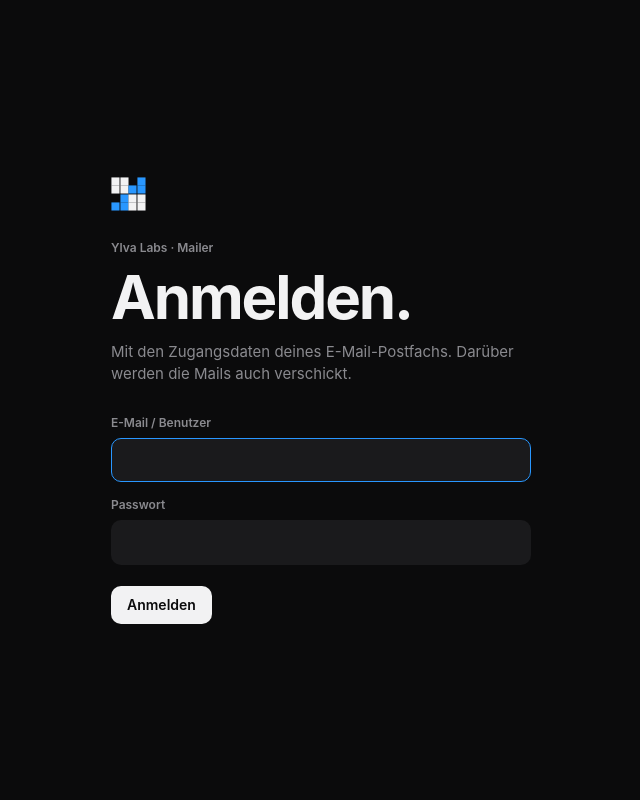
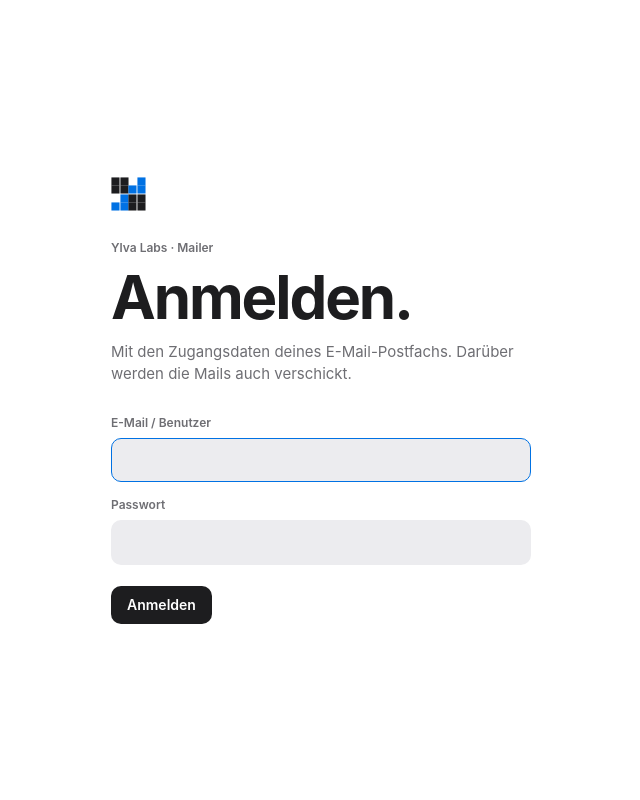
Before and after one commit to oskar-hq/ylvalabsemail, a Flask app: page /login?next=/ in a window 1280 px wide. Shown: the whole page, without its empty margins (319-959 px from the left). Run offline with Flask 3, Linux system fonts and the light colour scheme; data comes from the database, SQL or seed files in the repository; data that the repository does not hold is empty.

Commit message:
Darstellung wählbar: Hell, Dunkel oder automatisch wie das Gerät
Im Konto-Menü (Kreis oben rechts) unter „Darstellung“. Die Wahl steht im Cookie „theme“, damit jede Seite
gleich in der richtigen Farbe startet; „Auto“ folgt prefers-color-scheme. Alle festen Farben in cockpit.css
sind jetzt Variablen mit einem hellen und einem dunklen Satz.

Co-Authored-By: Claude Opus 5.5 <noreply@anthropic.com>
Claude-Session: https://claude.ai/code/session_01MKhpQwYezPaZ8PdAUz8PvX

```diff
--- a/app/main.py
+++ b/app/main.py
@@ -205,6 +205,13 @@ def check_csrf():
         token = request.form.get("_csrf") or request.headers.get("X-CSRF-Token")
         if not token or token != session.get("csrf"):
             abort(400, "Ungültiges Formular-Token. Bitte Seite neu laden.")
+
+
+@app.context_processor
+def _ui_theme():
+    """Darstellung (Hell, Dunkel, Automatisch) aus dem Cookie, damit die Seite gleich richtig gezeichnet wird."""
+    theme = request.cookies.get("theme", "")
+    return {"ui_theme": theme if theme in ("light", "dark") else "auto"}
 
 
 @app.after_request
--- a/static/cockpit.css
+++ b/static/cockpit.css
@@ -4,7 +4,13 @@
   --canvas:#0b0b0c; --s1:#111113; --s2:#151517; --s3:#1a1a1c; --s4:#242427;
   --paper:var(--canvas); --tint:var(--s2); --ink:#f2f2f3; --body:#a1a1a6; --muted:#8a8a8f; --ink3:#66666c; --deep:#d9d9dc;
   --blue:#2997ff; --light:rgba(41,151,255,.18); --ice:rgba(41,151,255,.14); --spore:#ff9f43; --err:#ff453a; --good:#30d158;
-  --line:rgba(255,255,255,.07);
+  --line:rgba(255,255,255,.07); --line-strong:rgba(255,255,255,.2); --link-line:rgba(255,255,255,.3);
+  --glass:rgba(11,11,12,.72); --glass-strong:rgba(11,11,12,.86);
+  --primary:#f2f2f3; --primary-hover:#fff; --on-primary:#0b0b0c;
+  --tile:#fff; --on-tile:#0b0b0c;
+  --warn-bg:rgba(255,159,67,.1); --warn-pill:rgba(255,159,67,.14); --warn-ink:#ffc58a;
+  --err-bg:rgba(255,69,58,.12); --err-pill:rgba(255,69,58,.16); --err-ink:#ff8a82;
+  --good-pill:rgba(48,209,88,.14); --shadow:rgba(0,0,0,.55); --backdrop:rgba(0,0,0,.6);
   --sans:-apple-system,BlinkMacSystemFont,"SF Pro Text","Inter Tight","Segoe UI",system-ui,sans-serif;
   --display:-apple-system,BlinkMacSystemFont,"SF Pro Display","Inter Tight","Segoe UI",system-ui,sans-serif;
   --gut:clamp(16px,4vw,40px);
@@ -12,10 +18,39 @@
   --tabbar:0px;
   color-scheme:dark;
 }
+/* Hell: wählbar im Konto-Menü (Darstellung). „Automatisch“ folgt der Einstellung des Geräts. */
+:root[data-theme="light"]{
+  --canvas:#ffffff; --s1:#f5f5f7; --s2:#f2f2f4; --s3:#ececef; --s4:#e1e1e6;
+  --ink:#1d1d1f; --body:#515154; --muted:#6e6e73; --ink3:#8e8e93; --deep:#2c2c2e;
+  --blue:#0071e3; --light:rgba(0,113,227,.12); --ice:rgba(0,113,227,.09); --spore:#c25e00; --err:#d70015; --good:#1f8a3a;
+  --line:rgba(0,0,0,.08); --line-strong:rgba(0,0,0,.2); --link-line:rgba(0,0,0,.3);
+  --glass:rgba(255,255,255,.75); --glass-strong:rgba(255,255,255,.9);
+  --primary:#1d1d1f; --primary-hover:#000; --on-primary:#fff;
+  --tile:#1d1d1f; --on-tile:#fff;
+  --warn-bg:rgba(255,149,0,.12); --warn-pill:rgba(255,149,0,.16); --warn-ink:#8a4b00;
+  --err-bg:rgba(215,0,21,.08); --err-pill:rgba(215,0,21,.1); --err-ink:#b00012;
+  --good-pill:rgba(31,138,58,.12); --shadow:rgba(0,0,0,.16); --backdrop:rgba(0,0,0,.3);
+  color-scheme:light;
+}
+@media (prefers-color-scheme: light){
+  :root[data-theme="auto"]{
+  --canvas:#ffffff; --s1:#f5f5f7; --s2:#f2f2f4; --s3:#ececef; --s4:#e1e1e6;
+  --ink:#1d1d1f; --body:#515154; --muted:#6e6e73; --ink3:#8e8e93; --deep:#2c2c2e;
+  --blue:#0071e3; --light:rgba(0,113,227,.12); --ice:rgba(0,113,227,.09); --spore:#c25e00; --err:#d70015; --good:#1f8a3a;
+  --line:rgba(0,0,0,.08); --line-strong:rgba(0,0,0,.2); --link-line:rgba(0,0,0,.3);
+  --glass:rgba(255,255,255,.75); --glass-strong:rgba(255,255,255,.9);
+  --primary:#1d1d1f; --primary-hover:#000; --on-primary:#fff;
+  --tile:#1d1d1f; --on-tile:#fff;
+  --warn-bg:rgba(255,149,0,.12); --warn-pill:rgba(255,149,0,.16); --warn-ink:#8a4b00;
+  --err-bg:rgba(215,0,21,.08); --err-pill:rgba(215,0,21,.1); --err-ink:#b00012;
+  --good-pill:rgba(31,138,58,.12); --shadow:rgba(0,0,0,.16); --backdrop:rgba(0,0,0,.3);
+  color-scheme:light;
+}
+}
 body{background:var(--canvas);color:var(--ink);font:400 15px/1.5 var(--sans)}
 a{color:var(--ink);text-decoration:none}
 a:hover{color:var(--ink)}
-p a,.small a,.measure a,.note a,.hint a{text-decoration:underline;text-decoration-color:rgba(255,255,255,.3)}
+p a,.small a,.measure a,.note a,.hint a{text-decoration:underline;text-decoration-color:var(--link-line)}
 ::selection{background:rgba(41,151,255,.35);color:#fff}
 code{background:var(--s3);border-radius:5px;color:var(--body)}
 /* Eyebrows ohne Großbuchstaben */
@@ -69,8 +104,8 @@ code{background:var(--s3);border-radius:5px;color:var(--body)}
 .btn{gap:8px;height:38px;padding:0 16px;border-radius:10px;border:0;background:var(--s3);color:var(--ink);font:600 14px/1 var(--sans);letter-spacing:0;transition:background .1s,transform .1s}
 .btn:hover{background:var(--s4);color:var(--ink)}
 .btn:active{transform:scale(.98)}
-.btn.primary{background:#f2f2f3;color:#0b0b0c}
-.btn.primary:hover{background:#fff;color:#0b0b0c}
+.btn.primary{background:var(--primary);color:var(--on-primary)}
+.btn.primary:hover{background:var(--primary-hover);color:var(--on-primary)}
 .btn.small{height:32px;padding:0 12px;font-size:13px;border-radius:8px}
 .btn.big{height:52px;padding:0 30px;font-size:17px;border-radius:14px}
 .btn.wide{width:100%}
--- a/static/nav.js
+++ b/static/nav.js
@@ -5,3 +5,16 @@
   document.addEventListener('click', (ev) => { if (menu.open && !menu.contains(ev.target)) menu.open = false; });
   document.addEventListener('keydown', (ev) => { if (ev.key === 'Escape') menu.open = false; });
 })();
+
+// Darstellung: Hell, Dunkel oder wie das Gerät (Auto). Gemerkt im Cookie, damit jede Seite gleich richtig startet.
+document.querySelectorAll('[data-theme-set]').forEach((btn) => btn.addEventListener('click', () => {
+  const theme = btn.dataset.themeSet;
+  document.documentElement.dataset.theme = theme;
+  document.cookie = `theme=${theme}; path=/; max-age=31536000; SameSite=Lax`;
+  document.querySelectorAll('[data-theme-set]').forEach((b) => {
+    b.classList.toggle('on', b === btn);
+    b.setAttribute('aria-pressed', b === btn ? 'true' : 'false');
+  });
+  const dark = theme === 'dark' || (theme === 'auto' && matchMedia('(prefers-color-scheme: dark)').matches);
+  document.querySelectorAll('meta[name="theme-color"]').forEach((m) => { m.removeAttribute('media'); m.content = dark ? '#0b0b0c' : '#ffffff'; });
+}));
--- a/templates/base.html
+++ b/templates/base.html
@@ -1,5 +1,5 @@
 <!DOCTYPE html>
-<html lang="de">
+<html lang="de" data-theme="{{ ui_theme }}">
 <head>
 <meta charset="utf-8">
 <meta name="viewport" content="width=device-width, initial-scale=1, viewport-fit=cover">
@@ -11,8 +11,9 @@
 <meta name="apple-mobile-web-app-capable" content="yes">
 <meta name="mobile-web-app-capable" content="yes">
 <meta name="apple-mobile-web-app-title" content="Ylva Leads">
-<meta name="theme-color" content="#0b0b0c">
-<meta name="apple-mobile-web-app-status-bar-style" content="black-translucent">
+{% if ui_theme == 'light' %}<meta name="theme-color" content="#ffffff">{% elif ui_theme == 'dark' %}<meta name="theme-color" content="#0b0b0c">{% else %}<meta name="theme-color" content="#ffffff" media="(prefers-color-scheme: light)">
+<meta name="theme-color" content="#0b0b0c" media="(prefers-color-scheme: dark)">{% endif %}
+<meta name="apple-mobile-web-app-status-bar-style" content="default">
 <link rel="stylesheet" href="{{ url_for('static', filename='style.css') }}">
 <link rel="stylesheet" href="{{ url_for('static', filename='cockpit.css') }}">
 </head>
@@ -38,6 +39,10 @@
       <summary class="avatar" aria-label="Konto und Einstellungen">{{ who_name[:1]|upper }}</summary>
       <div class="account-menu">
         <span class="who-full">{{ 'Demo, es wird nichts verschickt' if account.demo else who_name }}</span>
+        <div class="theme-pick" role="group" aria-label="Darstellung">
+          <span>Darstellung</span>
+          <span class="segmented small">{% for key, label in [('light', 'Hell'), ('dark', 'Dunkel'), ('auto', 'Auto')] %}<button type="button" data-theme-set="{{ key }}" class="{{ 'on' if ui_theme == key }}" aria-pressed="{{ 'true' if ui_theme == key else 'false' }}">{{ label }}</button>{% endfor %}</span>
+        </div>
         <a href="{{ url_for('settings.settings') }}">Einstellungen</a>
         <a href="{{ url_for('history') }}">Verlauf des Mailers</a>
         <a href="{{ url_for('leads.costs') }}">Kosten</a>
```
Also changed, not shown: other parts of static/cockpit.css (+28 -20 lines), README.md.
